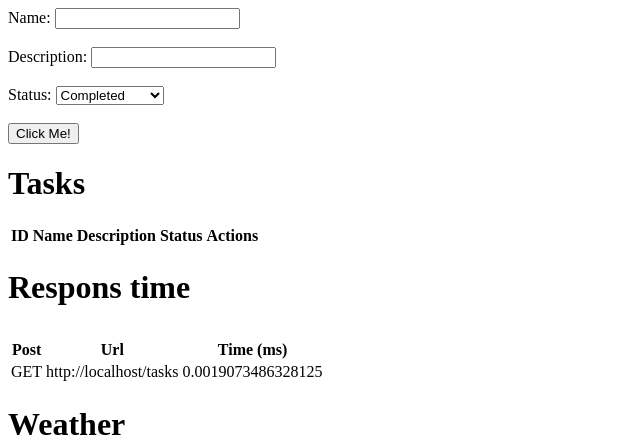
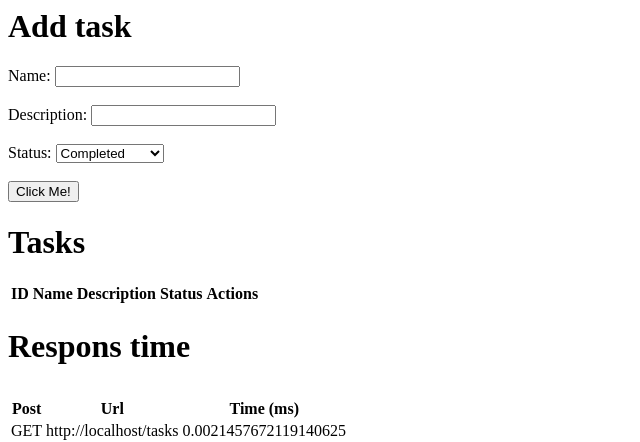
Before and after one commit to shitikovkirill/FastApiToDoList, a FastAPI app: page / in a window 1280 px wide. Shown: the top 442 px of the page, without its empty margins (0-640 px from the left). Run offline with FastAPI, Linux system fonts and the light colour scheme; data that the repository does not hold is empty.

Commit message:
Fix statistic

```diff
--- a/app/templates/index.html
+++ b/app/templates/index.html
@@ -2,6 +2,7 @@
 
 {% block content %}
 <div>
+    <h1>Add task</h1>
     <form action="/action_page.php">
         <label for="name">Name:</label>
         <input type="text" id="name" name="name"><br><br>
```
